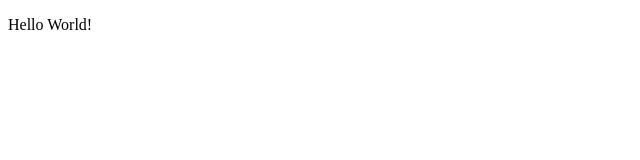
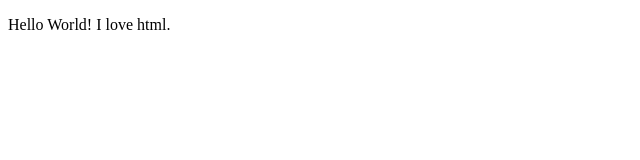
Before and after one commit to antonexilz/project, a plain HTML site: page index.html in a window 1280 px wide. Shown: the full height of the page, 0-640 px from the left. Drawn offline with Linux system fonts and the light colour scheme.

Commit message:
second commit

```diff
--- a/index.html
+++ b/index.html
@@ -7,7 +7,7 @@
 </head>
 <body>
 
-    <p>Hello World!</p>
+    <p>Hello World! I love html.</p>
 
     <script src="js/script.js"></script>
 </body>
```
